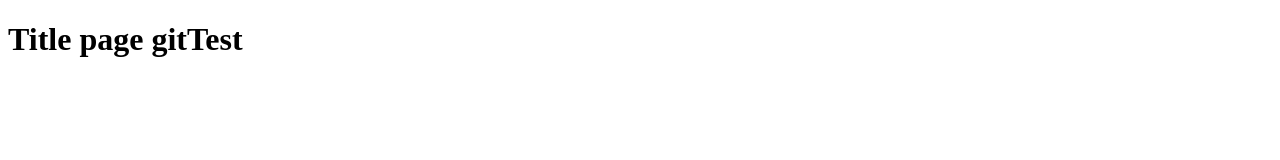
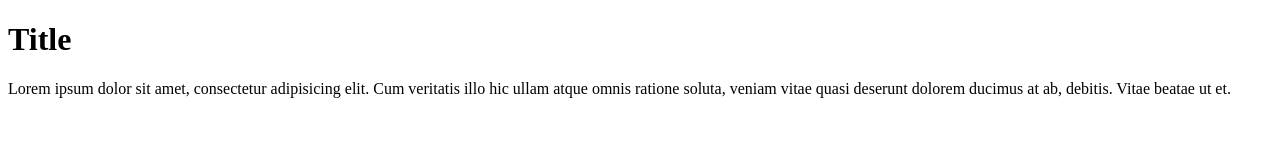
Before and after one commit to Petrovich1973/gitTest, a plain HTML site: page public/index.html in a window 1280 px wide. Drawn offline with Linux system fonts and the light colour scheme.

Commit message:
Добавил параграф

```diff
--- a/public/index.html
+++ b/public/index.html
@@ -5,6 +5,7 @@
 	<title>Document</title>
 </head>
 <body>
-	<h1>Title page gitTest</h1>
+	<h1>Title</h1>
+	<p>Lorem ipsum dolor sit amet, consectetur adipisicing elit. Cum veritatis illo hic ullam atque omnis ratione soluta, veniam vitae quasi deserunt dolorem ducimus at ab, debitis. Vitae beatae ut et.</p>
 </body>
 </html>
```
